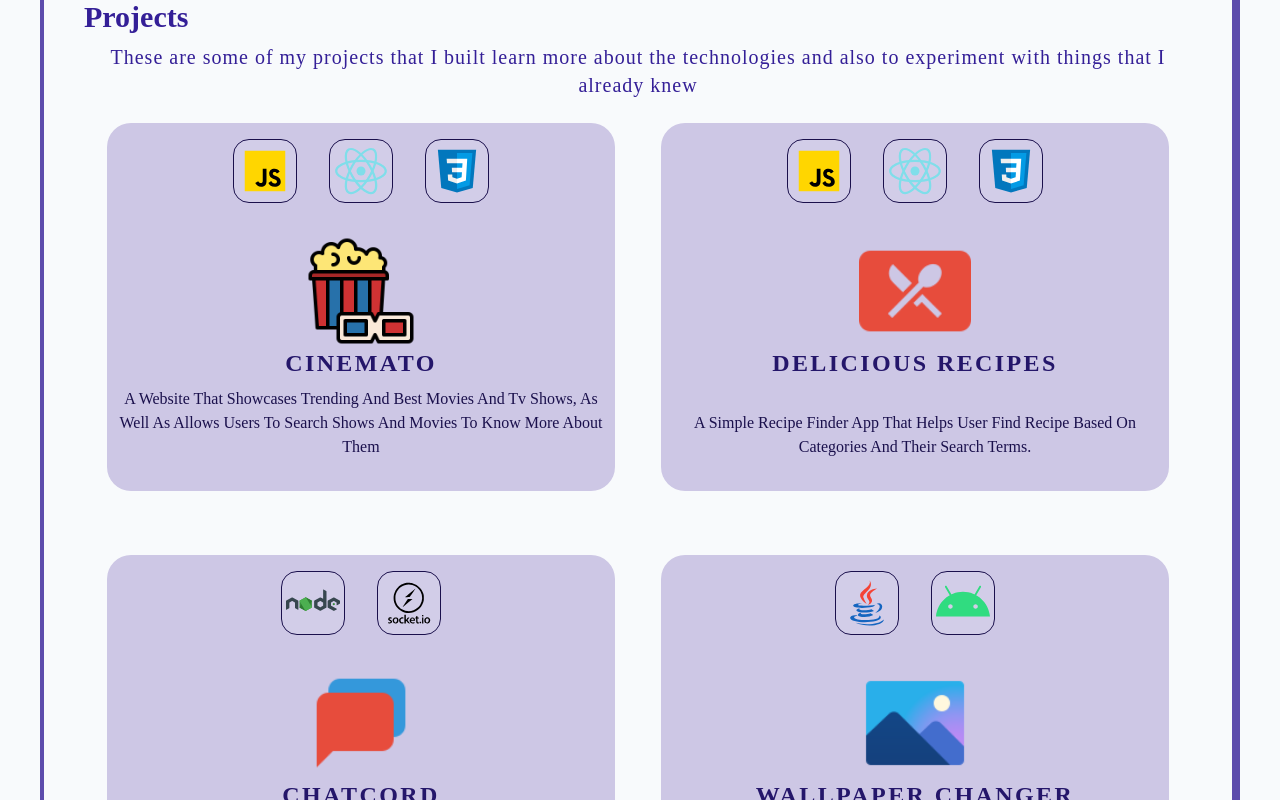
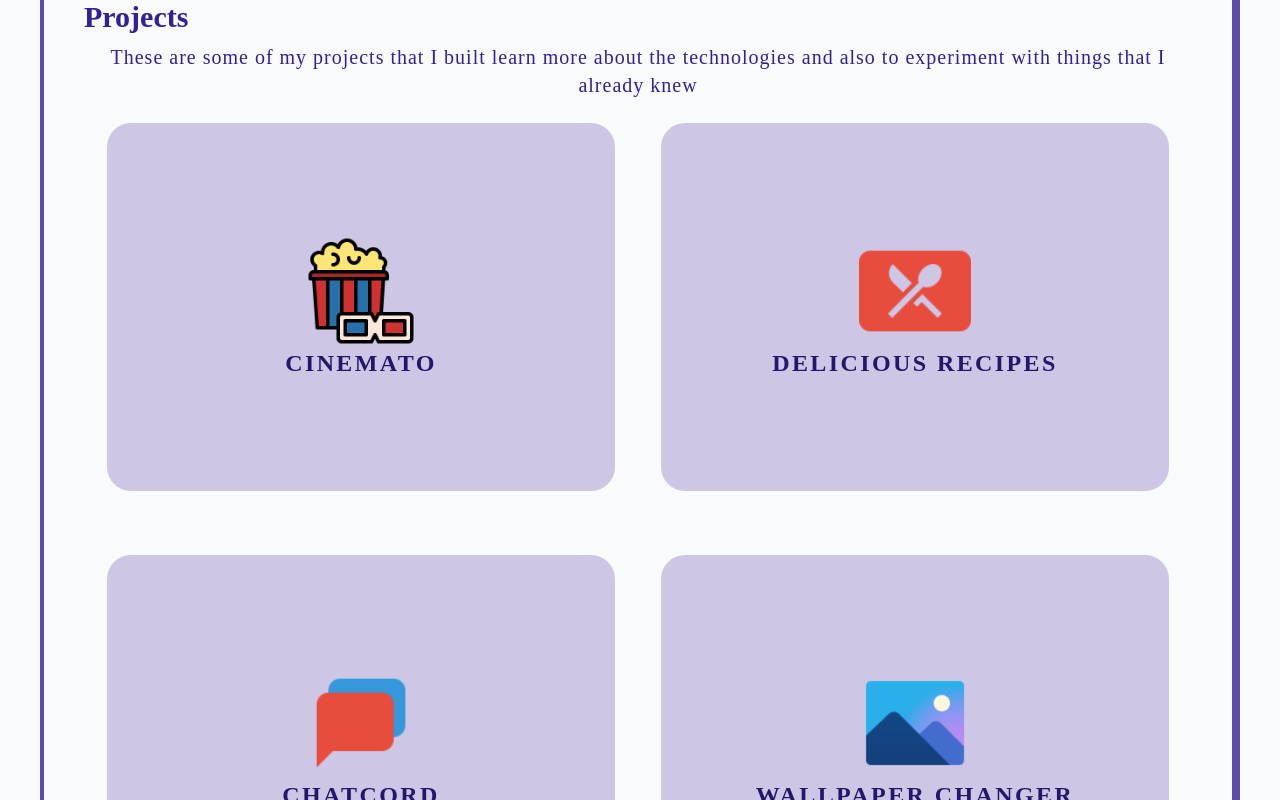
Before and after one commit to KaranKumarr/Portfolio, a React (Create React App) app: page / in a window 1280 px wide. Shown: the part 2340-3140 px from the top of the page. Built offline with nearby package versions, Linux system fonts and the light colour scheme.

Commit message:
hover state fix

```diff
--- a/src/components/ProjectCard.jsx
+++ b/src/components/ProjectCard.jsx
@@ -3,7 +3,7 @@ import { motion } from 'framer-motion';
 
 
 function useMediaQuery(query) {
-    const [matches, setMatches] = useState(false);
+    const [matches, setMatches] = useState(true);
 
     useEffect(() => {
         const media = window.matchMedia(query);
```
